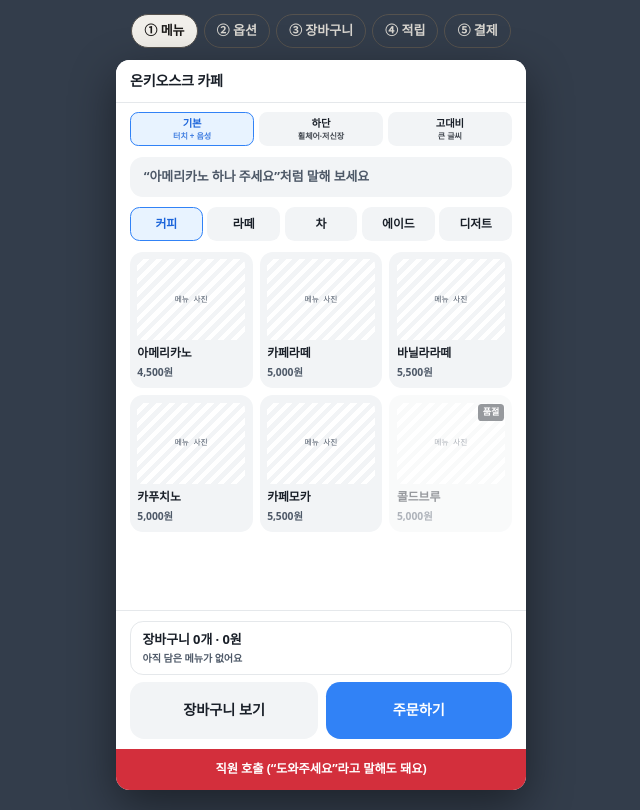
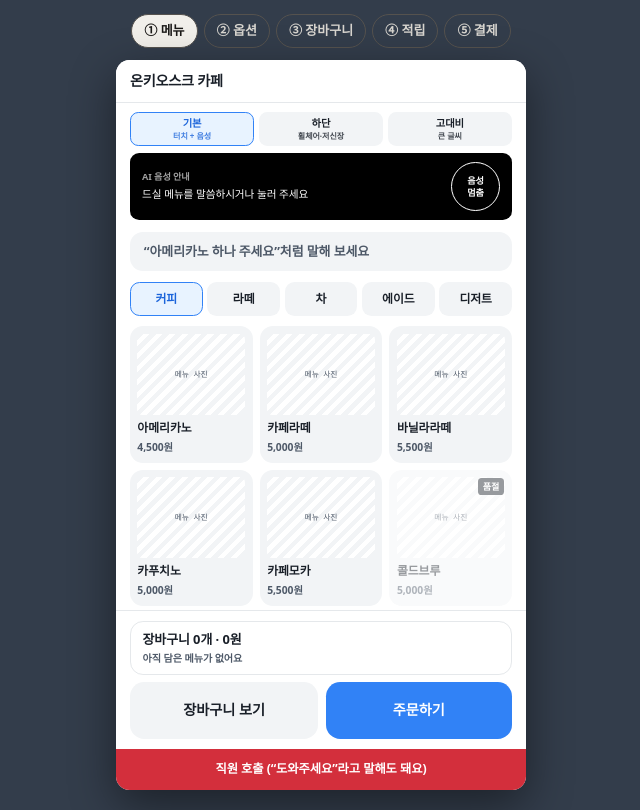
Before and after one commit to onKiosk/frontend, a Next.js app: page / in a window 1280 px wide. Shown: the whole page, without its empty margins (319-959 px from the left). Built offline with nearby package versions, Linux system fonts and the light colour scheme; a web font is replaced by a local one.

Commit message:
매 단계 음성안내 멈춤 버튼 추가

```diff
--- a/src/components/ai-banner.tsx
+++ b/src/components/ai-banner.tsx
@@ -3,75 +3,49 @@
 import { bannerText } from "@/lib/dialog";
 import { useDialogState, useKioskStore } from "@/store/kiosk-store";
 
-const BARS = [0.5, 0.8, 1, 0.7, 0.9, 0.6, 1, 0.75, 0.55];
+type AiBannerProps = {
+  onInterruptAndListen: () => void;
+};
 
-/** 듣고 있을 때의 파형 */
-function VoiceWave() {
+export function AiBanner({ onInterruptAndListen }: AiBannerProps) {
+  const dialog = useDialogState();
+  const listening = useKioskStore((state) => state.listening);
+  const transcript = useKioskStore((state) => state.transcript);
+
+  const guidance = bannerText(dialog);
+
   return (
-    <div aria-hidden className="flex h-[34px] flex-none items-center gap-[3px]">
-      {BARS.map((height, i) => (
-        <div
-          key={i}
-          className="w-1 rounded-[2px] bg-(--k-banner-fg)"
-          style={{
-            height: 34 * height,
-            animation: `kwave .9s ease-in-out ${i * 0.08}s infinite`,
-          }}
-        />
-      ))}
-    </div>
+    <section className="mx-auto flex w-full items-center gap-4 rounded-xl bg-black px-4 py-3 text-white">
+      <div className="min-w-0 flex-1">
+        <p className="mb-1 text-xs font-semibold text-neutral-400">
+          AI 음성 안내
+        </p>
+
+        <p className="text-sm font-medium leading-relaxed">
+          {guidance}
+        </p>
+
+        {listening && (
+          <p className="mt-1 text-xs text-green-300">
+            {transcript
+              ? `인식된 음성: ${transcript}`
+              : "말씀을 듣고 있어요..."}
+          </p>
+        )}
+      </div>
+
+      <button
+        type="button"
+        onClick={onInterruptAndListen}
+        aria-label="음성 안내를 멈추고 사용자 음성 듣기"
+        className="flex h-16 w-16 shrink-0 items-center justify-center rounded-full border-2 border-white bg-black text-center text-xs font-bold text-white transition hover:bg-neutral-800 focus:outline-none focus:ring-4 focus:ring-white/40 active:scale-95"
+      >
+        <span className="leading-tight">
+          음성
+          <br />
+          멈춤
+        </span>
+      </button>
+    </section>
   );
 }
-
-/**
- * 화면 상단의 AI 안내 배너. 말하는 내용을 그대로 자막으로 띄운다
- * — 음성 안내를 듣지 못하는 사람도 같은 정보를 받게 하려고.
- */
-export function AiBanner({ onToggleListen }: { onToggleListen: () => void }) {
-  const dialog = useDialogState();
-  const listening = useKioskStore((s) => s.listening);
-  const voicePaused = useKioskStore((s) => s.voicePaused);
-  const transcript = useKioskStore((s) => s.transcript);
-
-  return (
-    <div
-      className="mx-[1.1em] mt-[0.7em] box-border flex min-h-[4.6em] flex-none items-center gap-[0.9em] rounded-[1.1em] bg-(--k-banner) px-[1.1em] py-[0.9em] text-(--k-banner-fg)"
-      role="status"
-      aria-live="polite"
-    >
-      <div className="min-w-0 flex-1">
-        <div className="mb-[0.25em] text-[0.72em] font-bold opacity-85">
-          {transcript
-            ? `“${transcript}”`
-            : dialog.mode === "voice"
-              ? voicePaused
-                ? "자동 듣기 일시 정지"
-                : "음성 모드 · 안내 후 자동으로 들어요"
-              : "AI 안내 · 음성 + 자막"}
-        </div>
-        <div className="text-[1.15em] font-bold leading-[1.35] tracking-[-0.02em] text-pretty">
-          {listening ? "듣고 있어요…" : bannerText(dialog)}
-        </div>
-      </div>
-      {listening && <VoiceWave />}
-      <button
-        type="button"
-        onClick={onToggleListen}
-        aria-pressed={dialog.mode === "voice" ? !voicePaused : listening}
-        className="h-[4.4em] w-[4.4em] flex-none rounded-full border-[1.5px] border-(--k-banner-fg) text-[0.78em] font-bold leading-[1.15]"
-        style={{
-          background: listening ? "var(--k-red)" : "transparent",
-          color: listening ? "#fff" : "var(--k-banner-fg)",
-        }}
-      >
-        {dialog.mode === "voice"
-          ? voicePaused
-            ? "다시 듣기"
-            : "음성 멈추기"
-          : listening
-            ? "멈추기"
-            : "눌러서 말하기"}
-      </button>
-    </div>
-  );
-}
--- a/src/components/kiosk-app.tsx
+++ b/src/components/kiosk-app.tsx
@@ -7,12 +7,16 @@ import { StepNav } from "@/components/step-nav";
 
 export function KioskApp() {
   const scale = useKioskScale();
-  const { retryListen } = useSpeech();
+  const { retryListen, interruptAndListen } = useSpeech();
 
   return (
     <main className="box-border flex min-h-screen flex-col items-center gap-3 px-2.5 pb-5 pt-3.5">
       <StepNav />
-      <KioskFrame scale={scale} onRetryListen={retryListen} />
+      <KioskFrame
+        scale={scale}
+        onRetryListen={retryListen}
+        onInterruptAndListen={interruptAndListen}
+      />
     </main>
   );
 }
--- a/src/components/kiosk-frame.tsx
+++ b/src/components/kiosk-frame.tsx
@@ -1,9 +1,11 @@
+
 "use client";
 
 import { themeFor, themeVars } from "@/lib/theme";
 import { useKioskStore } from "@/store/kiosk-store";
 import { KIOSK_HEIGHT, KIOSK_WIDTH } from "@/hooks/use-kiosk-scale";
 import { ModeSelector } from "@/components/mode-selector";
+import { AiBanner } from "@/components/ai-banner";
 import { StaffModal } from "@/components/staff-modal";
 import { CartFooter, CartScreen } from "@/components/screens/cart-screen";
 import { MenuFooter, MenuScreen } from "@/components/screens/menu-screen";
@@ -25,10 +27,15 @@ import {
 interface Props {
   scale: number;
   onRetryListen: () => void;
+  onInterruptAndListen: () => void;
 }
 
 /** 540×960 키오스크 화면 한 대. */
-export function KioskFrame({ scale, onRetryListen }: Props) {
+export function KioskFrame({
+  scale,
+  onRetryListen,
+  onInterruptAndListen,
+}: Props) {
   const mode = useKioskStore((s) => s.mode);
   const callStaff = useKioskStore((s) => s.callStaff);
 
@@ -53,10 +60,17 @@ export function KioskFrame({ scale, onRetryListen }: Props) {
         </div>
       </header>
 
-      {/* 모드 선택은 늘 보인다. 하단 모드에서는 손이 닿는 아래쪽으로 옮긴다. */}
-      {!isLow && <ModeSelector className="mx-[1.1em] mt-[0.7em]" />}
+      {/* 기본·고대비 모드: 모드 선택 바로 아래 음성 안내 */}
+      {!isLow && (
+        <>
+          <ModeSelector className="mx-[1.1em] mt-[0.7em]" />
+          <div className="mx-[1.1em] mt-[0.6em] flex-none">
+            <AiBanner onInterruptAndListen={onInterruptAndListen} />
+          </div>
+        </>
+      )}
 
-      {/* 하단 모드: 손이 닿는 아래쪽으로 조작부를 몰아 준다 */}
+      {/* 하단 모드: 화면 아래쪽에 조작부 배치 */}
       {isLow && (
         <div className="flex h-[8em] flex-none items-end justify-center pb-[0.7em] text-[0.85em] font-bold text-(--k-sub)">
           ↓ 모든 조작은 화면 아래쪽에서 할 수 있어요
@@ -71,8 +85,14 @@ export function KioskFrame({ scale, onRetryListen }: Props) {
         <ScreenFooter />
       </div>
 
+      {/* 하단 모드: 모드 선택 바로 아래 음성 안내 */}
       {isLow && (
-        <ModeSelector className="border-t border-(--k-line) bg-(--k-surface) px-[1.1em] pb-[0.8em] pt-[0.6em]" />
+        <>
+          <ModeSelector className="border-t border-(--k-line) bg-(--k-surface) px-[1.1em] pb-[0.8em] pt-[0.6em]" />
+          <div className="flex-none px-[1.1em] pb-[0.6em]">
+            <AiBanner onInterruptAndListen={onInterruptAndListen} />
+          </div>
+        </>
       )}
 
       <button
--- a/src/hooks/use-speech.ts
+++ b/src/hooks/use-speech.ts
@@ -1,3 +1,4 @@
+
 "use client";
 
 import { useCallback, useEffect, useRef } from "react";
@@ -15,66 +16,127 @@ export function useSpeech({
     const controller = new SpeechSession({
       createRecognition: () => {
         const Recognition =
-          window.SpeechRecognition ?? window.webkitSpeechRecognition;
+          window.SpeechRecognition ??
+          window.webkitSpeechRecognition;
+
         return Recognition ? new Recognition() : null;
       },
+
       speak: (text, done) => {
         if (!window.speechSynthesis) {
           done();
           return () => {};
         }
+
         const utterance = new SpeechSynthesisUtterance(text);
+
         utterance.lang = "ko-KR";
         utterance.rate = 1.05;
         utterance.onend = done;
         utterance.onerror = done;
+
         window.speechSynthesis.speak(utterance);
+
         return () => {
-          utterance.onend = utterance.onerror = null;
+          utterance.onend = null;
+          utterance.onerror = null;
+
           window.speechSynthesis.cancel();
         };
       },
+
       onListening: (listening) =>
         useKioskStore.getState().setListening(listening),
-      onPaused: (voicePaused) => useKioskStore.setState({ voicePaused }),
-      onTranscript: (text) => useKioskStore.getState().setTranscript(text),
-      onUtterance: (text) => useKioskStore.getState().handleUtterance(text),
-      onError: (message) => useKioskStore.getState().noteVoiceError(message),
+
+      onPaused: (voicePaused) =>
+        useKioskStore.setState({ voicePaused }),
+
+      onTranscript: (text) =>
+        useKioskStore.getState().setTranscript(text),
+
+      onUtterance: (text) =>
+        useKioskStore.getState().handleUtterance(text),
+
+      onError: (message) =>
+        useKioskStore.getState().noteVoiceError(message),
     });
+
     session.current = controller;
+
     const sync = () => {
       const state = useKioskStore.getState();
+
       controller.update({
         automatic: true,
+
         speak: state.mode === "voice" || alwaysSpeak,
+
         text: state.staff
           ? staffTexts(state.staff).join(". ")
           : spokenText(state),
       });
     };
+
     // 한 발화가 상태를 여러 번 바꾸더라도 최종 안내만 읽는다.
     let queued = false;
+
     const unsubscribe = useKioskStore.subscribe(() => {
       if (queued) return;
+
       queued = true;
+
       queueMicrotask(() => {
         queued = false;
         sync();
       });
     });
-    const visibility = () => controller.setVisible(!document.hidden);
-    document.addEventListener("visibilitychange", visibility);
+
+    const visibility = () => {
+      controller.setVisible(!document.hidden);
+    };
+
+    document.addEventListener(
+      "visibilitychange",
+      visibility,
+    );
+
     visibility();
     sync();
+
     return () => {
       unsubscribe();
-      document.removeEventListener("visibilitychange", visibility);
+
+      document.removeEventListener(
+        "visibilitychange",
+        visibility,
+      );
+
       controller.dispose();
       session.current = null;
     };
   }, [alwaysSpeak]);
 
-  const toggleListen = useCallback(() => session.current?.toggle(), []);
-  const retryListen = useCallback(() => session.current?.retry(), []);
-  return { toggleListen, retryListen };
+  // 기존 음성인식 일시정지 및 재개
+  const toggleListen = useCallback(
+    () => session.current?.toggle(),
+    [],
+  );
+
+  // 기존 음성인식 재시도
+  const retryListen = useCallback(
+    () => session.current?.retry(),
+    [],
+  );
+
+  // 신규: 안내 음성 중단 후 사용자 음성인식 시작
+  const interruptAndListen = useCallback(
+    () => session.current?.interruptAndListen(),
+    [],
+  );
+
+  return {
+    toggleListen,
+    retryListen,
+    interruptAndListen,
+  };
 }
--- a/src/lib/speech-session.ts
+++ b/src/lib/speech-session.ts
@@ -1,3 +1,4 @@
+
 export interface SpeechSessionOptions {
   createRecognition: () => SpeechRecognition | null;
   /** 안내를 재생하고, 종료 시 done을 호출한다. 반환 함수는 재생을 취소한다. */
@@ -16,12 +17,18 @@ interface Guidance {
   text: string;
 }
 
-/** 안내 재생 → 듣기 → 발화 처리 → 다음 안내. 브라우저 이벤트 수명은 한곳에서 관리한다. */
+/** 안내 재생 → 듣기 → 발화 처리 → 다음 안내 */
 export class SpeechSession {
-  private guidance: Guidance = { automatic: false, speak: false, text: "" };
+  private guidance: Guidance = {
+    automatic: false,
+    speak: false,
+    text: "",
+  };
+
   private engine: SpeechRecognition | null = null;
   private cancelSpeech: (() => void) | null = null;
   private timer: ReturnType<typeof setTimeout> | null = null;
+
   private generation = 0;
   private speaking = false;
   private paused = false;
@@ -29,6 +36,7 @@ export class SpeechSession {
   private visible = true;
   private disposed = false;
   private errors = 0;
+
   private options: SpeechSessionOptions;
 
   constructor(options: SpeechSessionOptions) {
@@ -37,26 +45,32 @@ export class SpeechSession {
 
   update(next: Guidance) {
     if (this.disposed) return;
+
     const previous = this.guidance;
     this.guidance = next;
+
     if (previous.automatic !== next.automatic) {
       this.paused = false;
       this.blocked = false;
       this.errors = 0;
       this.options.onPaused(false);
     }
+
     if (
       previous.automatic === next.automatic &&
       previous.speak === next.speak &&
       previous.text === next.text
-    )
+    ) {
       return;
+    }
+
     this.stop();
     this.guide();
   }
 
   toggle() {
     if (this.disposed) return;
+
     if (
       this.engine ||
       (this.guidance.automatic && !this.paused && !this.blocked)
@@ -66,29 +80,59 @@ export class SpeechSession {
       this.options.onPaused(true);
       return;
     }
+
     this.paused = false;
     this.blocked = false;
     this.errors = 0;
     this.options.onPaused(false);
+
     this.stop();
+    this.startListening();
+  }
+
+  /**
+   * 안내 음성을 즉시 중단하고
+   * 사용자 음성인식을 바로 시작한다.
+   */
+  interruptAndListen() {
+    if (this.disposed || !this.visible) return;
+
+    // 일시정지 및 오류 상태 해제
+    this.paused = false;
+    this.blocked = false;
+    this.errors = 0;
+
+    this.options.onPaused(false);
+
+    // 기존 안내 음성 및 음성인식 엔진 종료
+    this.stop();
+
+    // 사용자 음성인식 즉시 시작
     this.startListening();
   }
 
   retry() {
     if (this.disposed) return;
+
     this.paused = false;
     this.blocked = false;
     this.errors = 0;
+
     this.options.onPaused(false);
+
     this.stop();
     this.startListening();
   }
 
   setVisible(visible: boolean) {
     if (this.disposed || visible === this.visible) return;
+
     this.visible = visible;
     this.stop();
-    if (visible) this.guide();
+
+    if (visible) {
+      this.guide();
+    }
   }
 
   dispose() {
@@ -98,44 +142,77 @@ export class SpeechSession {
 
   private stop() {
     this.generation++;
-    if (this.timer) clearTimeout(this.timer);
+
+    if (this.timer) {
+      clearTimeout(this.timer);
+    }
+
     this.timer = null;
     this.speaking = false;
+
     const cancel = this.cancelSpeech;
     this.cancelSpeech = null;
+
     cancel?.();
+
     this.releaseEngine();
   }
 
   private releaseEngine() {
     const engine = this.engine;
     this.engine = null;
+
     if (engine) {
-      engine.onresult = engine.onerror = engine.onend = null;
+      engine.onresult = null;
+      engine.onerror = null;
+      engine.onend = null;
+
       try {
         engine.abort();
       } catch {
         /* 이미 종료된 엔진 */
       }
     }
+
     this.options.onListening(false);
   }
 
   private guide() {
-    if (this.disposed || !this.visible || this.paused || this.blocked) return;
+    if (
+      this.disposed ||
+      !this.visible ||
+      this.paused ||
+      this.blocked
+    ) {
+      return;
+    }
+
     if (!this.guidance.speak || !this.guidance.text) {
       this.schedule();
       return;
     }
+
     const generation = this.generation;
+
     this.speaking = true;
+
     const done = () => {
-      if (this.disposed || generation !== this.generation) return;
+      if (
+        this.disposed ||
+        generation !== this.generation
+      ) {
+        return;
+      }
+
       this.speaking = false;
       this.schedule();
     };
+
     try {
-      this.cancelSpeech = this.options.speak(this.guidance.text, done);
+      this.cancelSpeech = this.options.speak(
+        this.guidance.text,
+        done,
+      );
     } catch {
       done();
     }
@@ -151,8 +228,10 @@ export class SpeechSession {
       this.speaking ||
       this.engine ||
       this.timer
-    )
+    ) {
       return;
+    }
+
     this.timer = setTimeout(() => {
       this.timer = null;
       this.startListening();
@@ -162,7 +241,9 @@ export class SpeechSession {
   private fail(message: string) {
     this.blocked = true;
     this.paused = true;
+
     this.stop();
+
     this.options.onPaused(true);
     this.options.onError(message);
   }
@@ -175,46 +256,63 @@ export class SpeechSession {
       this.blocked ||
       this.speaking ||
       this.engine
-    )
+    ) {
       return;
+    }
+
     try {
       const engine = this.options.createRecognition();
+
       if (!engine) {
         this.fail(
           "이 브라우저는 음성 인식을 지원하지 않아요. 위 예시 문장을 눌러 보세요.",
         );
         return;
       }
+
       this.engine = engine;
+
       engine.lang = "ko-KR";
-      // 발화를 확정한 뒤 안내를 읽고 다시 연결해 안내 음성이 인식되는 것을 막는다.
       engine.continuous = false;
       engine.interimResults = true;
+
       engine.onresult = (event) => {
         if (this.engine !== engine) return;
+
         const result = event.results[event.resultIndex];
+
         if (!result) return;
+
         const text = result[0].transcript;
+
         this.options.onTranscript(text);
+
         if (!result.isFinal) return;
+
         this.errors = 0;
         this.releaseEngine();
+
         if (text.trim()) {
           const pending = this.options.onUtterance(text);
+
           if (pending instanceof Promise) {
-            // 서버 응답을 기다리는 동안은 듣지 않는다(안내 음성·다음 발화와 섞이지 않게). 끝나면 듣기를 예약한다.
             pending.then(
               () => this.schedule(),
               () => this.schedule(),
             );
+
             return;
           }
         }
+
         this.schedule();
       };
+
       engine.onerror = (event) => {
         if (this.engine !== engine) return;
+
         this.releaseEngine();
+
         if (
           /not-allowed|service-not-allowed|audio-capture|language-not-supported/.test(
             event.error,
@@ -223,29 +321,41 @@ export class SpeechSession {
           this.fail(
             "마이크를 쓸 수 없어요. 브라우저의 마이크 권한과 연결을 확인한 뒤 다시 듣기를 눌러 주세요.",
           );
-        } else if (event.error === "no-speech" || event.error === "aborted") {
-          // 조용히 기다린 것은 인식 실패가 아니다. 직원 호출 카운트를 올리지 않는다.
+        } else if (
+          event.error === "no-speech" ||
+          event.error === "aborted"
+        ) {
           this.schedule();
         } else {
           this.errors++;
-          if (this.errors >= 3 || !this.guidance.automatic) {
+
+          if (
+            this.errors >= 3 ||
+            !this.guidance.automatic
+          ) {
             this.fail(
               "음성 인식 연결이 끊겼어요. 연결을 확인한 뒤 다시 듣기를 눌러 주세요.",
             );
-          } else this.schedule(1000 * this.errors);
+          } else {
+            this.schedule(1000 * this.errors);
+          }
         }
       };
+
       engine.onend = () => {
         if (this.engine !== engine) return;
+
         this.releaseEngine();
         this.schedule();
       };
+
       this.options.onTranscript("");
       this.options.onListening(true);
+
       engine.start();
     } catch {
       this.fail(
-        "음성 인식을 시작하지 못했어요. 마이크 권한을 확인한 뒤 다시 듣기를 눌러 주세요.",
+        "음성 인식을 시작하지 못했어요. 마이크 권한을 확인한 뒤 다시 눌러 주세요.",
       );
     }
   }
```
